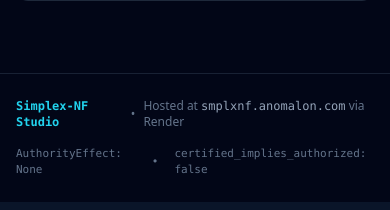
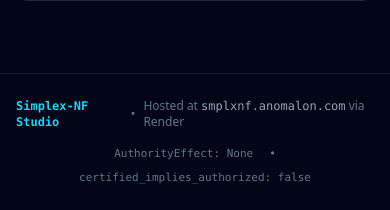
Before and after one commit to dbccpage/simplex-normal-forms, a FastAPI app: page / in a window 390 px wide. Shown: the part 2640-2850 px from the top of the page. Run offline with FastAPI, Linux system fonts and the light colour scheme; data that the repository does not hold is empty; some libraries are stand-ins or nearby versions.

Commit message:
Wrap small-screen header and footer groups across platform fonts

```diff
--- a/scripts/browser_smoke.cjs
+++ b/scripts/browser_smoke.cjs
@@ -84,7 +84,7 @@ async function layout(name) {
   report.layout ||= {};
   report.layout[name] = geometry;
   await shot(name);
-  assert(geometry.width <= geometry.viewport + 1, `Page width ${geometry.width}px exceeds ${geometry.viewport}px viewport`);
+  assert(geometry.width <= geometry.viewport + 1, `Page width ${geometry.width}px exceeds ${geometry.viewport}px viewport: ${JSON.stringify(geometry.overflow)}`);
   for (const result of geometry.results) {
     assert(result.left >= -1 && result.right <= geometry.viewport + 1, `${result.id} extends outside viewport`);
     assert(result.content_width <= result.width + 1, `${result.id} clips ${result.content_width}px content inside ${result.width}px`);
--- a/web/templates/index.html
+++ b/web/templates/index.html
@@ -38,19 +38,19 @@
   <!-- Top Header Navigation -->
   <header class="border-b border-slate-800 bg-slate-900/80 backdrop-blur sticky top-0 z-50">
     <div class="max-w-7xl mx-auto px-4 sm:px-6 lg:px-8 min-h-16 py-3 lg:py-0 flex flex-col lg:flex-row lg:items-center justify-between gap-3">
-      <div class="flex items-center space-x-3">
+      <div class="flex items-center space-x-3 min-w-0">
         <div class="h-9 w-9 shrink-0 rounded-lg bg-gradient-to-br from-cyan-400 to-blue-600 flex items-center justify-center font-bold text-black text-lg shadow-lg shadow-cyan-500/20">
           Δ
         </div>
-        <div>
-          <div class="flex items-center space-x-2">
+        <div class="min-w-0">
+          <div class="flex flex-wrap items-center gap-x-2 gap-y-1">
             <span class="font-extrabold text-base sm:text-lg whitespace-nowrap tracking-tight bg-gradient-to-r from-cyan-400 via-sky-300 to-indigo-300 bg-clip-text text-transparent">Simplex-NF Studio</span>
             <span class="text-xs px-2 py-0.5 rounded-full bg-cyan-950 text-cyan-400 border border-cyan-800 font-mono">v0.1.0</span>
           </div>
           <p class="text-xs text-slate-400 hidden sm:block">Relational Synthesis, Streaming BQNF & NF-IR Compiler Workbench</p>
         </div>
       </div>
-      <div class="flex items-center justify-between sm:justify-start gap-3">
+      <div class="flex flex-wrap items-center justify-between sm:justify-start gap-3">
         <span class="inline-flex items-center px-2.5 py-1 rounded-md text-xs font-mono bg-slate-800 text-slate-300 border border-slate-700">
           <span class="w-2 h-2 mr-1.5 rounded-full bg-emerald-400 animate-pulse"></span>
           smplxnf.anomalon.com
@@ -698,7 +698,7 @@ print("SHA-256 Merkle LossLedger:", envelope.loss_ledger["merkle_digest"])</pre>
         <span>•</span>
         <span>Hosted at <code class="text-slate-400">smplxnf.anomalon.com</code> via Render</span>
       </div>
-      <div class="flex items-center space-x-4 font-mono text-[11px]">
+      <div class="flex flex-wrap items-center justify-center gap-x-4 gap-y-2 font-mono text-[11px]">
         <span>AuthorityEffect: None</span>
         <span>•</span>
         <span>certified_implies_authorized: false</span>
```
